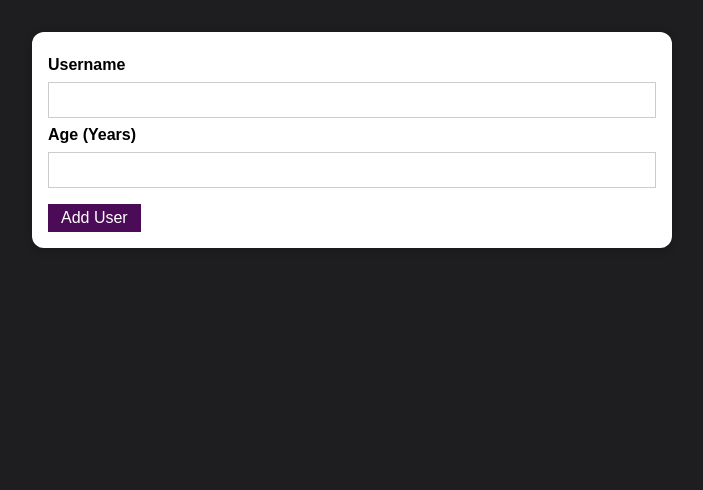
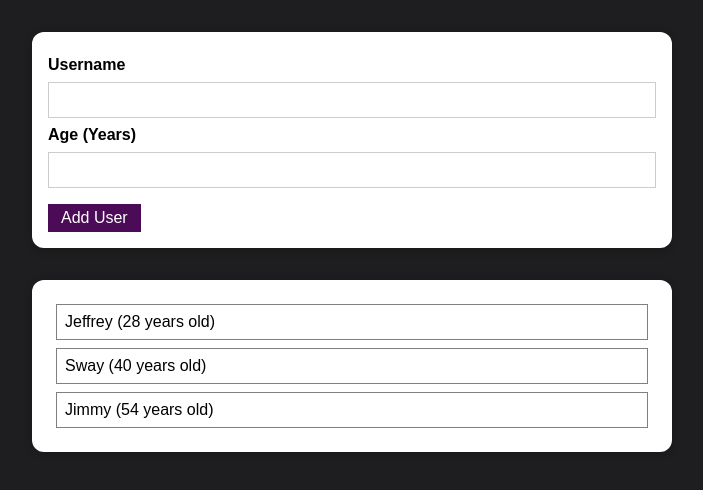
Before and after one commit to jeff-cruz/react-useState-practice, a React (Create React App) app: page / in a window 1280 px wide. Shown: the top 490 px of the page, without its empty margins (288-991 px from the left). Built offline with nearby package versions, Linux system fonts and the light colour scheme.

Commit message:
Added dummy data to appear

```diff
--- a/src/App.js
+++ b/src/App.js
@@ -1,26 +1,32 @@
-import React from "react";
+import React, { useState } from "react";
 import NewUserData from "./Components/NewUser/NewUserData";
+import UserList from "./Components/Users/UserList";
 
-// const DUMMY_DATA = [
-//   {
-//     username: "Jeffrey",
-//     age: 28,
-//     id: 1,
-//   },
-// ];
+const DUMMY_DATA = [
+  {
+    username: "Jeffrey",
+    age: 28,
+    id: 1,
+  },
+  {
+    username: "Sway",
+    age: 40,
+    id: 2,
+  },
+  {
+    username: "Jimmy",
+    age: 54,
+    id: 3,
+  },
+];
 
 const App = () => {
-  // const [users, setUsers] = useState(DUMMY_DATA);
-
-  // const addUserHandler = (user) => {
-  //   setUsers((prevUsers) => {
-  //     return [users, ...prevUsers];
-  //   });
-  // };
+  const [users, setUsers] = useState(DUMMY_DATA);
 
   return (
     <div>
       <NewUserData />
+      <UserList users={DUMMY_DATA}/>
     </div>
   );
 };
--- /dev/null
+++ b/src/Components/Users/UserList.css
@@ -0,0 +1,4 @@
+ul {
+  margin: 0;
+  padding: 0;
+}
--- a/src/Components/Users/UserList.js
+++ b/src/Components/Users/UserList.js
@@ -1,8 +1,25 @@
 import React from 'react';
+import Card from '../../UI/Card/Card';
+import './UserList.css';
+import SingleUserData from './singleUserData';
 
 const UserList = (props) => {
+
+  console.log('UserList props:', props.userData);
   return (
-
+    <div>
+      <Card>
+        <ul>
+          {props.users.map((user) => (
+            <SingleUserData
+              key={user.id}
+              username={user.username}
+              age={user.age}
+            />
+          ))}
+        </ul>
+      </Card>
+    </div>
   );
 }
 
--- /dev/null
+++ b/src/Components/Users/singleUserData.css
@@ -0,0 +1,6 @@
+li {
+  list-style-type: none;
+  border: 1px solid grey;
+  padding: .5rem;
+  margin: .5rem;
+}
--- /dev/null
+++ b/src/Components/Users/singleUserData.js
@@ -0,0 +1,12 @@
+import React from 'react';
+import './singleUserData.css';
+
+const SingleUserData = (props) => {
+  return (
+    <li>
+      <span>{props.username} ({props.age} years old)</span>
+    </li>
+  );
+}
+
+export default SingleUserData;
```
